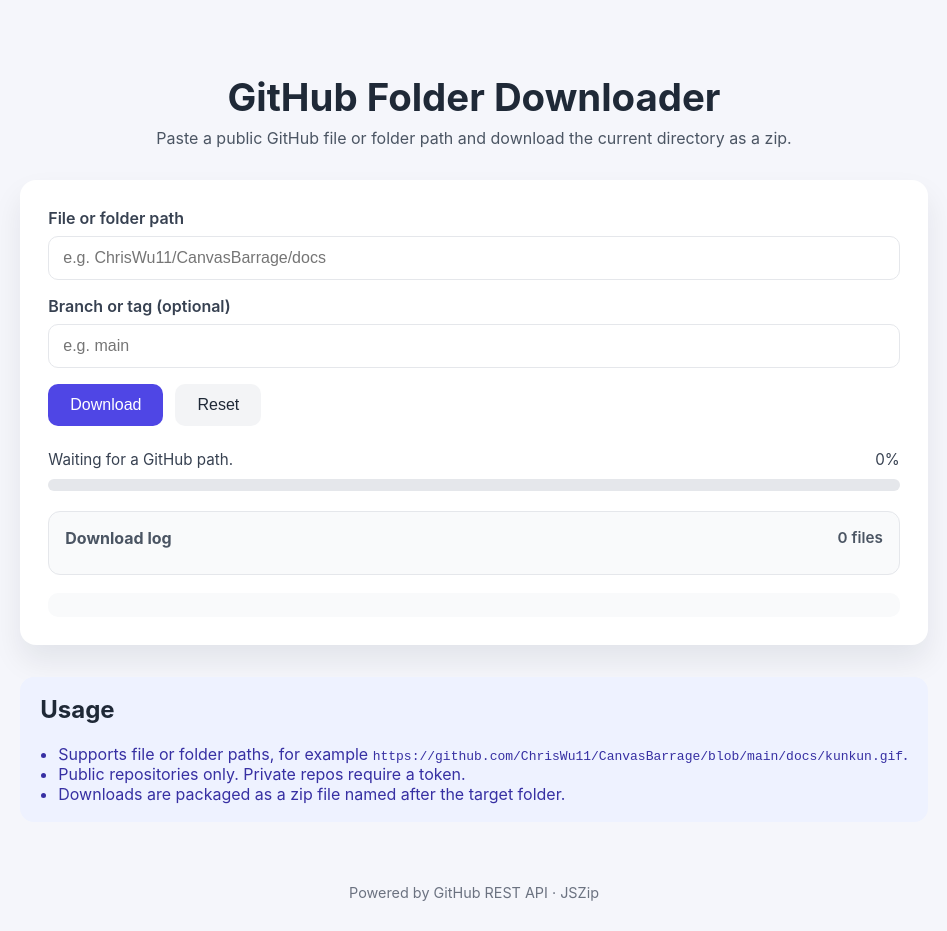
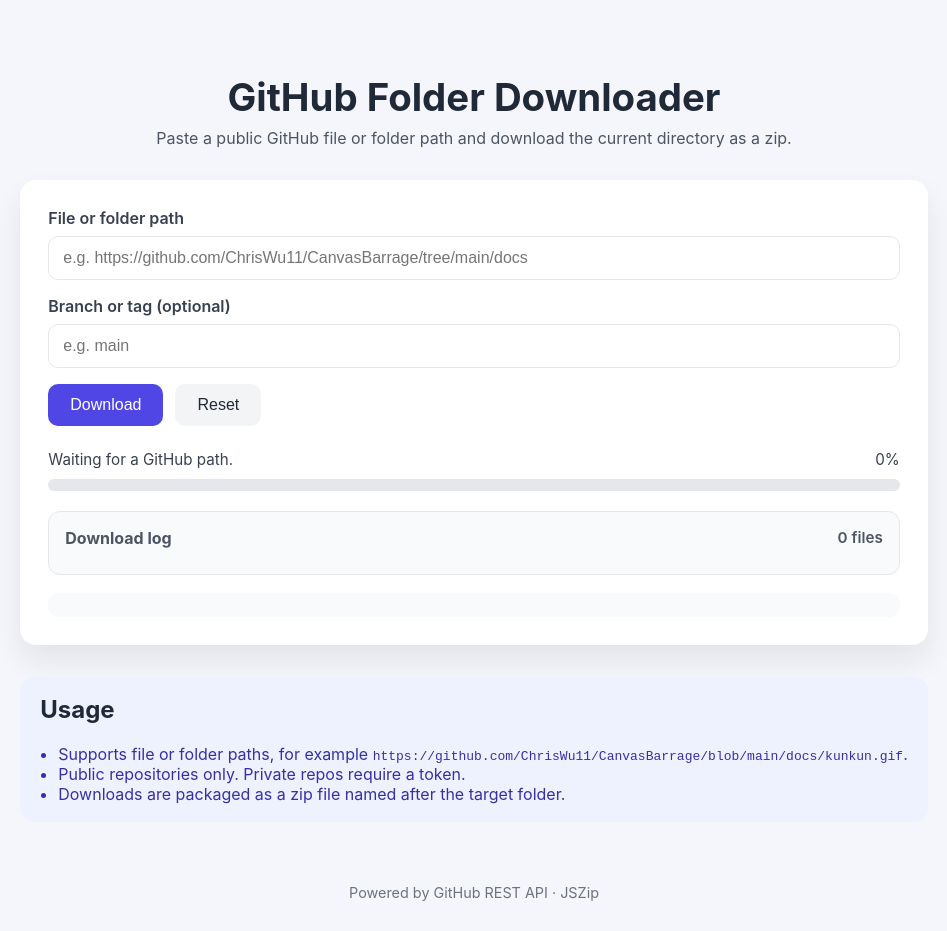
Before and after one commit to ChrisWu11/GitHub-DownloadAnywhere, a plain HTML site: page index.html in a window 1280 px wide. Shown: the whole page, without its empty margins (166-1113 px from the left). Drawn offline with nearby package versions, Linux system fonts and the light colour scheme.

Commit message:
Update placeholder in input field to include full GitHub tree URL format

```diff
--- a/index.html
+++ b/index.html
@@ -22,7 +22,7 @@
             <input
               id="repo-path"
               type="text"
-              placeholder="e.g. ChrisWu11/CanvasBarrage/docs"
+              placeholder="e.g. https://github.com/ChrisWu11/CanvasBarrage/tree/main/docs"
               autocomplete="off"
               required
             />
```
